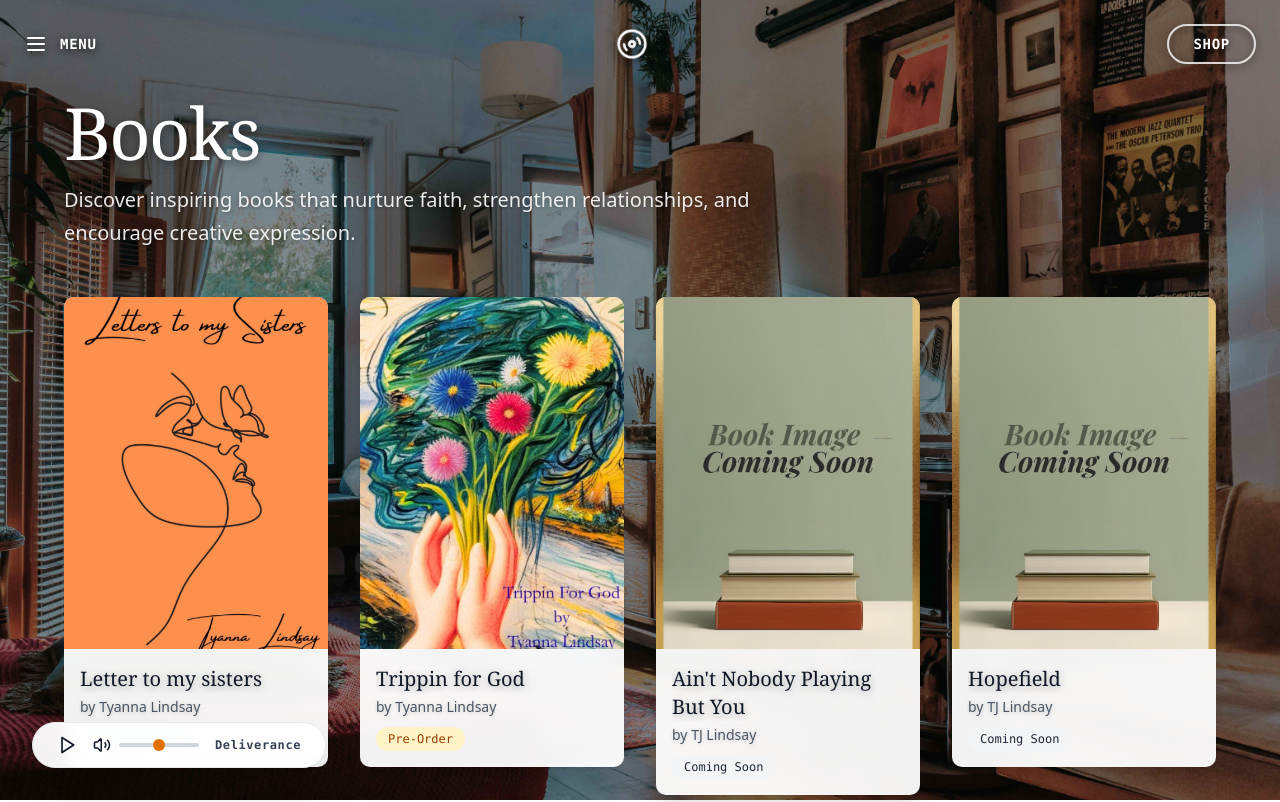
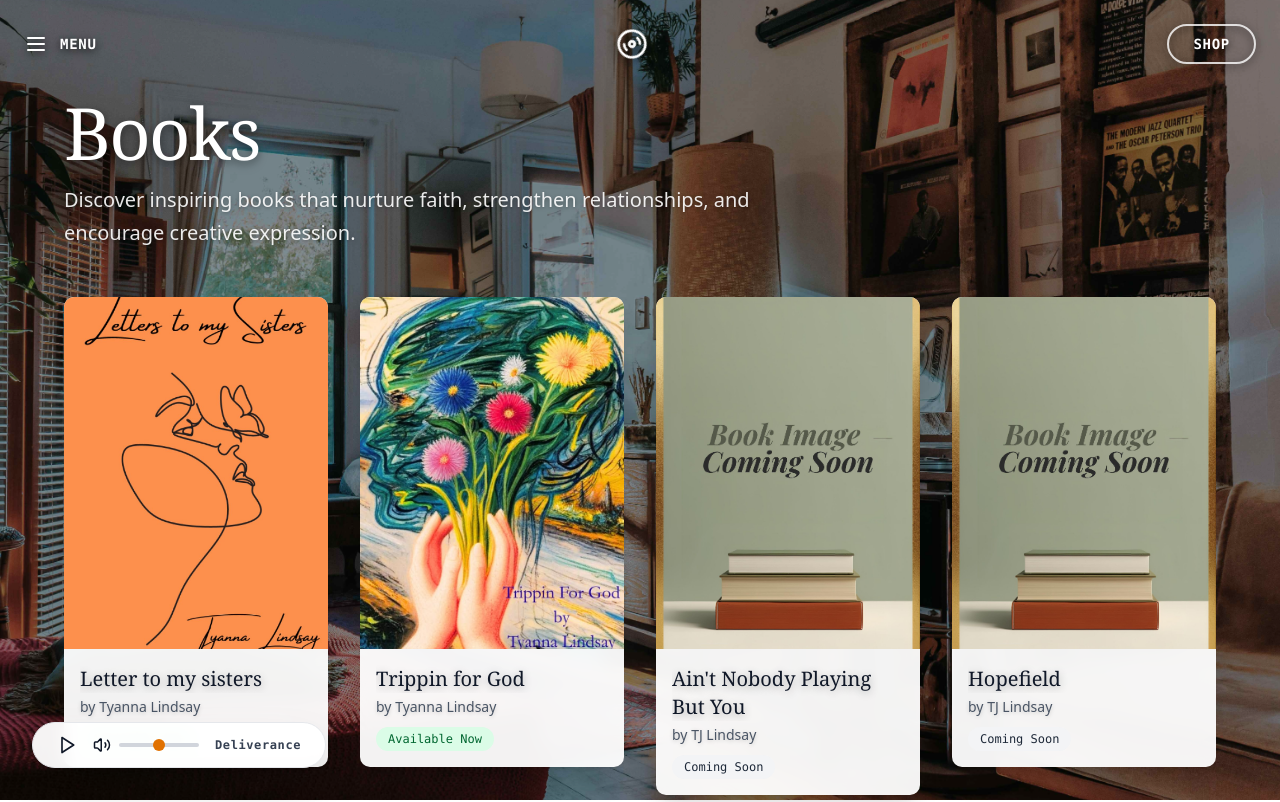
Before and after one commit to talito12/Hopefield_Radio_Site_Live, a Next.js app: page /books in a window 1280 px wide. Shown: the top 802 px of the page. Built offline with nearby package versions, Linux system fonts and the light colour scheme; a web font is replaced by a local one.

Commit message:
Updating preorder to available for Tripping for God

```diff
--- a/app/books/page.tsx
+++ b/app/books/page.tsx
@@ -26,7 +26,7 @@ const books = [
     id: 2,
     title: "Trippin for God",
     author: "Tyanna Lindsay",
-    status: "Pre-Order",
+    status: "available",
     description:
       "An inspiring journey of faith and adventure as Tyanna shares stories of traveling the world while deepening her relationship with God. Discover how stepping out in faith can lead to extraordinary experiences and spiritual growth.",
     coverImage: "/TFG_book_cover.jpg",
```
Also changed, not shown: 1 other file (tests, documents, lock files or other folders).
